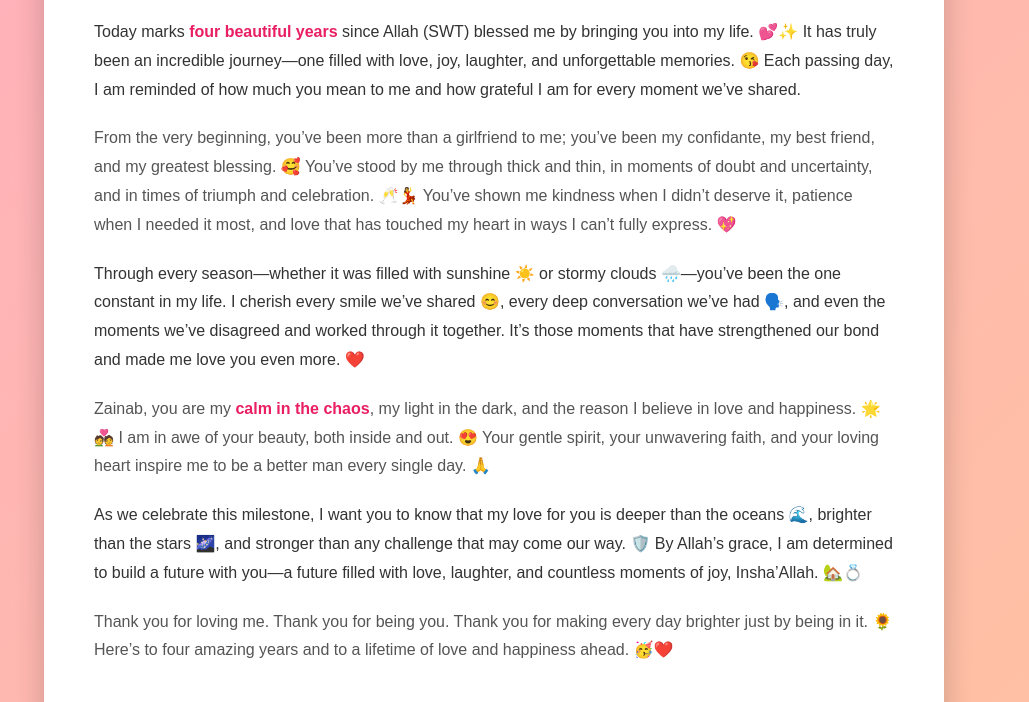
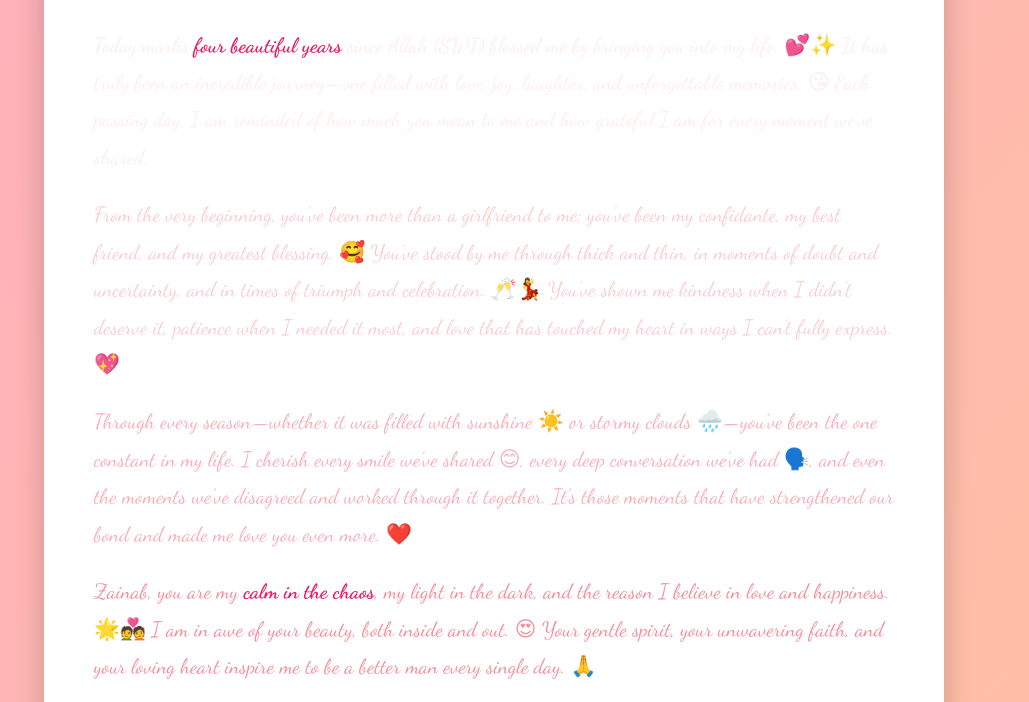
Before and after one commit to AnDexBlaq/love, a plain HTML site: page index.html in a window 1280 px wide. Shown: the part 214-916 px from the top of the page, without its empty margins (146-1175 px from the left). Drawn offline with Linux system fonts and the light colour scheme.

Commit message:
Update style.css

```diff
--- a/style.css
+++ b/style.css
@@ -6,7 +6,7 @@
 }
 
 body {
-    font-family: 'Poppins', sans-serif;
+    font-family: 'Dancing Script', cursive; /* Romantic font */
     background: linear-gradient(to bottom right, #ffafbd, #ffc3a0);
     color: #4a4a4a;
     line-height: 1.8;
@@ -38,7 +38,7 @@ body {
 }
 
 .header h1 {
-    font-size: 2.5rem;
+    font-size: 2.8rem;
     font-weight: bold;
     letter-spacing: 1px;
     text-shadow: 2px 2px 5px rgba(0, 0, 0, 0.2);
@@ -48,21 +48,40 @@ body {
 .message {
     padding: 30px;
     line-height: 1.8;
-    color: #333333;
 }
 
+/* Gradual Color Shifting for Paragraphs */
+.message p:nth-child(1) {
+    color: #FDEDEE; /* Lightest pink */
+}
+
+.message p:nth-child(2) {
+    color: #FACDD1;
+}
+
+.message p:nth-child(3) {
+    color: #F8AFB7;
+}
+
+.message p:nth-child(4) {
+    color: #F48F9B;
+}
+
+.message p:nth-child(5) {
+    color: #EF6E80; /* Darkest pink */
+}
+
+/* Common Paragraph Styling */
 .message p {
     margin-bottom: 20px;
+    font-size: 1.3rem;
     animation: fadeInUp 1.2s ease-in-out;
+    font-family: 'Dancing Script', cursive; /* Romantic font for paragraphs */
 }
 
 .message strong {
     color: #e91e63;
     font-weight: bold;
-}
-
-.message p:nth-child(even) {
-    color: #555555;
 }
 
 /* Footer */
@@ -79,21 +98,6 @@ body {
 .footer p {
     margin-bottom: 10px;
     font-size: 1.2rem;
-}
-
-/* Decorations */
-.container:before {
-    content: '';
-    position: absolute;
-    top: -30px;
-    left: 50%;
-    transform: translateX(-50%);
-    width: 60px;
-    height: 60px;
-    background: radial-gradient(circle, #ff6a6a, #ffa07a);
-    border-radius: 50%;
-    z-index: -1;
-    animation: pulse 2s infinite;
 }
 
 /* Animations */
@@ -130,17 +134,6 @@ body {
     }
 }
 
-@keyframes pulse {
-    0%, 100% {
-        transform: scale(1);
-        opacity: 0.8;
-    }
-    50% {
-        transform: scale(1.2);
-        opacity: 1;
-    }
-}
-
 /* Responsive Design */
 @media (max-width: 768px) {
     .container {
```
